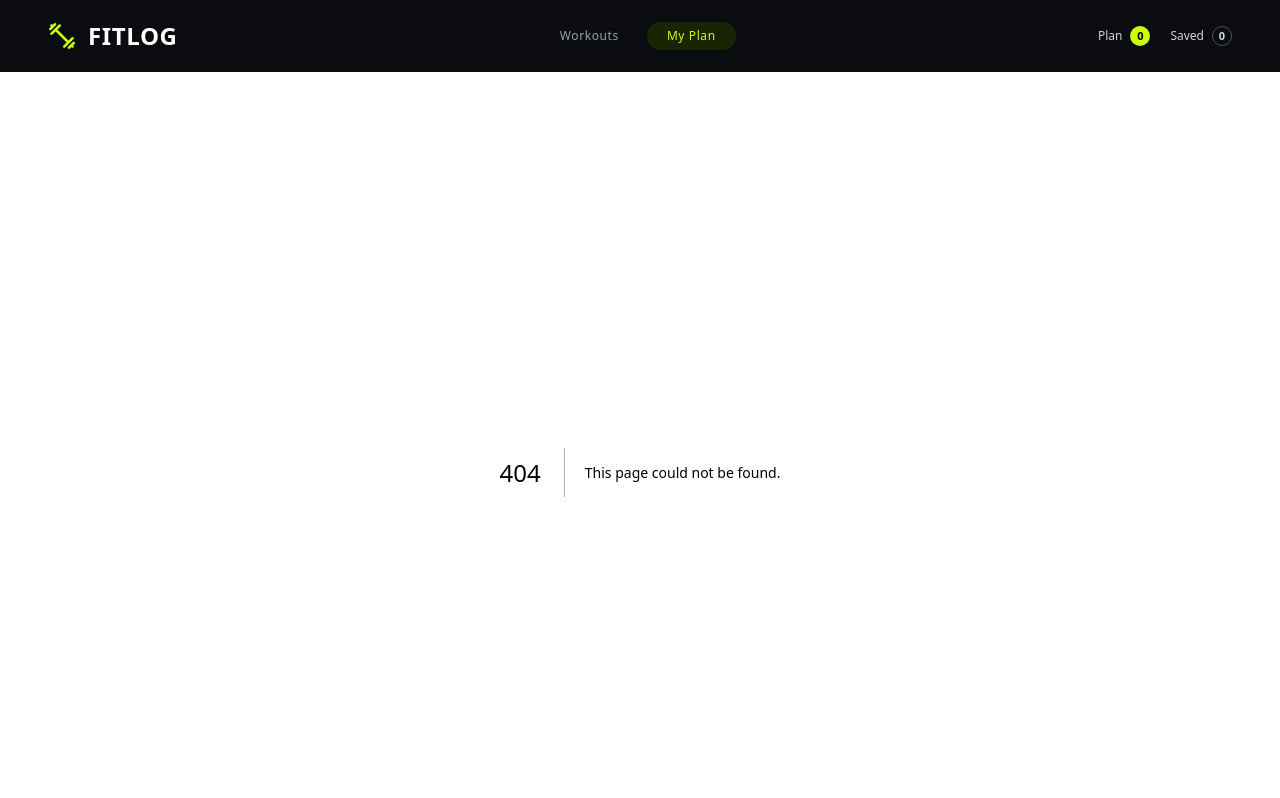
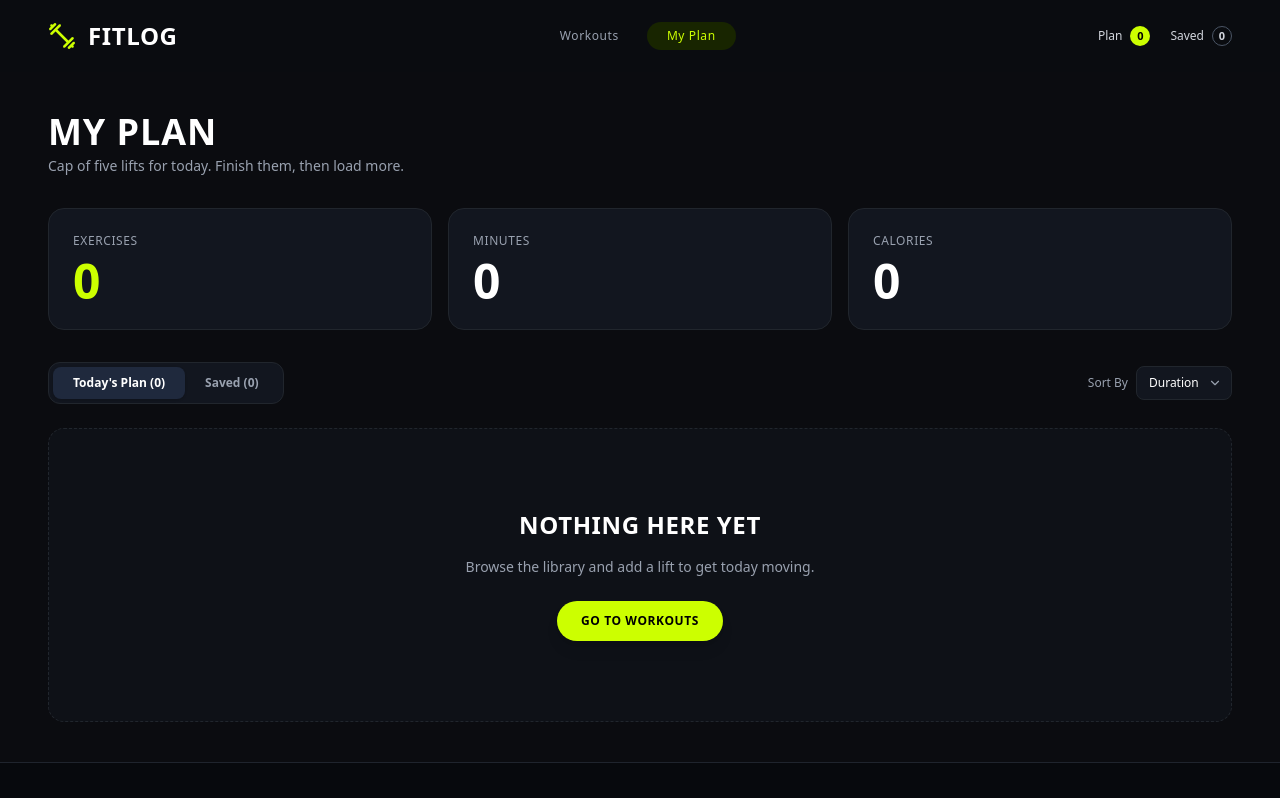
Before and after one commit to JobayerHN/a6-b14, a Next.js app: page /my-plan in a window 1280 px wide. Before the commit this address had no page. Shown: the top 798 px of the page. Built offline with nearby package versions, Linux system fonts and the light colour scheme.

Commit message:
readme file edited

```diff
--- /dev/null
+++ b/src/app/my-plan/page.jsx
@@ -0,0 +1,254 @@
+"use client";
+import { useState } from "react";
+import { useFit } from "@/context/FitContext";
+import Link from "next/link";
+import toast from "react-hot-toast";
+import { Clock, Flame, Star, Check, X, ChevronDown } from "lucide-react";
+
+export default function MyPlanPage() {
+	const { planList, savedList, removeFromPlan } = useFit();
+	const [activeTab, setActiveTab] = useState("plan");
+	const [sortBy, setSortBy] = useState("duration");
+	const [completedIds, setCompletedIds] = useState([]);
+
+	const currentList = activeTab === "plan" ? planList : savedList;
+
+	const sortedList = [...currentList].sort((a, b) => {
+		if (sortBy === "duration") return (b.duration || 0) - (a.duration || 0);
+		if (sortBy === "calories") return (b.calories || 0) - (a.calories || 0);
+		if (sortBy === "rating") return (b.rating || 0) - (a.rating || 0);
+		return 0;
+	});
+
+	const totalExercises = planList.length;
+	const totalMinutes = planList.reduce(
+		(sum, item) => sum + (Number(item.duration) || 0),
+		0,
+	);
+	const totalCalories = planList.reduce(
+		(sum, item) => sum + (Number(item.calories) || 0),
+		0,
+	);
+
+	const handleMarkAsDone = (id, name) => {
+		if (completedIds.includes(id)) {
+			toast.error(`"${name}" is already marked as done!`);
+			return;
+		}
+		setCompletedIds([...completedIds, id]);
+		toast.success(`Completed "${name}"! Great work! 🎉`);
+	};
+
+	return (
+		<div className="w-full max-w-7xl mx-auto px-6 md:px-12 py-10">
+			<div className="mb-8">
+				<h1 className="font-oswald text-3xl sm:text-4xl font-bold uppercase tracking-wide text-white">
+					MY PLAN
+				</h1>
+				<p className="text-gray-400 text-sm mt-1">
+					Cap of five lifts for today. Finish them, then load more.
+				</p>
+			</div>
+
+			<div className="grid grid-cols-1 sm:grid-cols-3 gap-4 mb-8">
+				<div className="bg-[#12161f] border border-[#21262d] rounded-2xl p-6">
+					<p className="text-gray-400 text-xs font-medium uppercase tracking-wider mb-2">
+						Exercises
+					</p>
+					<p className="font-oswald text-4xl sm:text-5xl font-bold text-[#ccff00]">
+						{totalExercises}
+					</p>
+				</div>
+				<div className="bg-[#12161f] border border-[#21262d] rounded-2xl p-6">
+					<p className="text-gray-400 text-xs font-medium uppercase tracking-wider mb-2">
+						Minutes
+					</p>
+					<p className="font-oswald text-4xl sm:text-5xl font-bold text-white">
+						{totalMinutes}
+					</p>
+				</div>
+				<div className="bg-[#12161f] border border-[#21262d] rounded-2xl p-6">
+					<p className="text-gray-400 text-xs font-medium uppercase tracking-wider mb-2">
+						Calories
+					</p>
+					<p className="font-oswald text-4xl sm:text-5xl font-bold text-white">
+						{totalCalories}
+					</p>
+				</div>
+			</div>
+
+			<div className="flex flex-col sm:flex-row items-start sm:items-center justify-between gap-4 mb-6">
+				<div className="flex bg-[#12161f] border border-[#21262d] p-1 rounded-xl">
+					<button
+						onClick={() => setActiveTab("plan")}
+						className={`px-5 py-2 rounded-lg text-xs font-semibold transition-all cursor-pointer ${
+							activeTab === "plan"
+								? "bg-[#1f293d] text-white shadow"
+								: "text-gray-400 hover:text-white"
+						}`}
+					>
+						Today&apos;s Plan ({planList.length})
+					</button>
+					<button
+						onClick={() => setActiveTab("saved")}
+						className={`px-5 py-2 rounded-lg text-xs font-semibold transition-all cursor-pointer ${
+							activeTab === "saved"
+								? "bg-[#1f293d] text-white shadow"
+								: "text-gray-400 hover:text-white"
+						}`}
+					>
+						Saved ({savedList.length})
+					</button>
+				</div>
+
+				<div className="flex items-center gap-2 text-xs text-gray-400">
+					<span>Sort By</span>
+					<div className="relative inline-block">
+						<select
+							value={sortBy}
+							onChange={(e) => setSortBy(e.target.value)}
+							className="bg-[#12161f] border border-[#21262d] text-white text-xs rounded-lg px-3 py-2 pr-8 appearance-none focus:outline-none focus:border-[#ccff00] cursor-pointer"
+						>
+							<option value="duration">Duration</option>
+							<option value="calories">Calories</option>
+							<option value="rating">Rating</option>
+						</select>
+						<ChevronDown
+							size={14}
+							className="absolute right-2.5 top-1/2 -translate-y-1/2 text-gray-400 pointer-events-none"
+						/>
+					</div>
+				</div>
+			</div>
+
+			{sortedList.length === 0 ? (
+				<div className="bg-[#12161f]/50 border border-dashed border-[#21262d] rounded-2xl py-20 px-6 text-center flex flex-col items-center justify-center space-y-4">
+					<h3 className="font-oswald text-2xl font-bold uppercase tracking-wide text-white">
+						NOTHING HERE YET
+					</h3>
+					<p className="text-gray-400 text-sm max-w-sm">
+						Browse the library and add a lift to get today moving.
+					</p>
+					<Link
+						href="/"
+						className="bg-[#ccff00] hover:bg-[#b3e600] text-black font-bold px-6 py-3 rounded-full text-xs uppercase tracking-wider transition-all mt-2 cursor-pointer shadow-lg"
+					>
+						Go to workouts
+					</Link>
+				</div>
+			) : (
+				<div className="space-y-4">
+					{sortedList.map((workout) => {
+						const isDone = completedIds.includes(workout.id);
+
+						return (
+							<div
+								key={workout.id}
+								className={`bg-[#12161f] border border-[#21262d] rounded-2xl p-4 sm:p-5 flex flex-col sm:flex-row items-start sm:items-center justify-between gap-4 transition-all ${
+									isDone
+										? "opacity-60 border-green-800/40"
+										: "hover:border-[#30363d]"
+								}`}
+							>
+								<div className="flex items-center gap-4 w-full sm:w-auto">
+									<div className="w-20 h-20 sm:w-24 sm:h-20 bg-[#1a212c] rounded-xl overflow-hidden flex-shrink-0">
+										<img
+											src={workout.image || "/banner.png"}
+											alt={workout.name}
+											className="w-full h-full object-cover"
+										/>
+									</div>
+
+									<div className="space-y-1">
+										<h4 className="font-oswald text-lg font-bold text-white uppercase tracking-wide flex items-center gap-2">
+											<span>{workout.name}</span>
+											{isDone && (
+												<span className="text-[10px] bg-green-900/60 text-green-400 border border-green-600/40 px-2 py-0.5 rounded uppercase font-sans">
+													Done
+												</span>
+											)}
+										</h4>
+										<p className="text-gray-400 text-xs">
+											{workout.equipment}
+										</p>
+
+										<div className="flex items-center gap-4 pt-1 text-xs text-gray-300">
+											<div className="flex items-center gap-1">
+												<Clock
+													size={13}
+													className="text-gray-400"
+												/>
+												<span>
+													{workout.duration} min
+												</span>
+											</div>
+											<div className="flex items-center gap-1">
+												<Flame
+													size={13}
+													className="text-gray-400"
+												/>
+												<span>
+													{workout.calories} kcal
+												</span>
+											</div>
+											<div className="flex items-center gap-1">
+												<Star
+													size={13}
+													className="text-gray-400 fill-yellow-400 text-yellow-400"
+												/>
+												<span>{workout.rating}</span>
+											</div>
+										</div>
+									</div>
+								</div>
+
+								<div className="flex items-center gap-3 w-full sm:w-auto justify-end border-t sm:border-t-0 border-[#21262d] pt-3 sm:pt-0">
+									<Link
+										href={`/workouts/${workout.id}`}
+										className="bg-[#161b22] hover:bg-[#21262d] border border-gray-700 text-white font-medium px-4 py-2 rounded-full text-xs transition-colors"
+									>
+										View Details
+									</Link>
+
+									{activeTab === "plan" && (
+										<button
+											onClick={() =>
+												handleMarkAsDone(
+													workout.id,
+													workout.name,
+												)
+											}
+											disabled={isDone}
+											className={`flex items-center gap-1.5 px-4 py-2 rounded-full text-xs font-bold transition-all cursor-pointer ${
+												isDone
+													? "bg-gray-800 text-gray-500 cursor-not-allowed"
+													: "bg-[#ccff00] hover:bg-[#b3e600] text-black"
+											}`}
+										>
+											<Check size={14} />
+											<span>
+												{isDone
+													? "Completed"
+													: "Mark as Done"}
+											</span>
+										</button>
+									)}
+
+									<button
+										onClick={() =>
+											removeFromPlan(workout.id)
+										}
+										className="p-2 text-gray-400 hover:text-red-400 hover:bg-red-500/10 rounded-full transition-colors cursor-pointer"
+										title="Remove"
+									>
+										<X size={18} />
+									</button>
+								</div>
+							</div>
+						);
+					})}
+				</div>
+			)}
+		</div>
+	);
+}
--- /dev/null
+++ b/src/app/not-found.jsx
@@ -0,0 +1,27 @@
+import Link from "next/link";
+import { AlertCircle } from "lucide-react";
+
+export default function NotFound() {
+	return (
+		<div className="w-full min-h-[70vh] flex flex-col items-center justify-center px-6 text-center">
+			<div className="bg-[#12161f] border border-[#21262d] rounded-2xl p-10 max-w-md w-full flex flex-col items-center space-y-4 shadow-2xl">
+				<div className="w-12 h-12 bg-red-500/10 text-red-500 rounded-full flex items-center justify-center">
+					<AlertCircle size={28} />
+				</div>
+				<h1 className="font-oswald text-4xl font-bold uppercase tracking-wider text-white">
+					404 — NOT FOUND
+				</h1>
+				<p className="text-gray-400 text-sm">
+					The page you are looking for does not exist or has been
+					moved.
+				</p>
+				<Link
+					href="/"
+					className="bg-[#ccff00] hover:bg-[#b3e600] text-black font-bold px-6 py-3 rounded-full text-xs uppercase tracking-wider transition-all mt-2 cursor-pointer shadow-lg"
+				>
+					Back to Workouts
+				</Link>
+			</div>
+		</div>
+	);
+}
--- a/src/components/Hero.jsx
+++ b/src/components/Hero.jsx
@@ -30,7 +30,7 @@ export default function Hero() {
 
 					<div>
 						<button
-							// onClick={scrollToLibrary}
+							onClick={scrollToLibrary}
 							className="bg-[#ccff00] hover:bg-[#b3e600] text-black font-bold px-6 py-3.5 rounded-full text-xs uppercase tracking-wider flex items-center gap-2 transition-all shadow-lg cursor-pointer"
 						>
 							<span>browse workout</span>
```
Also changed, not shown: 1 other file (tests, documents, lock files or other folders).
